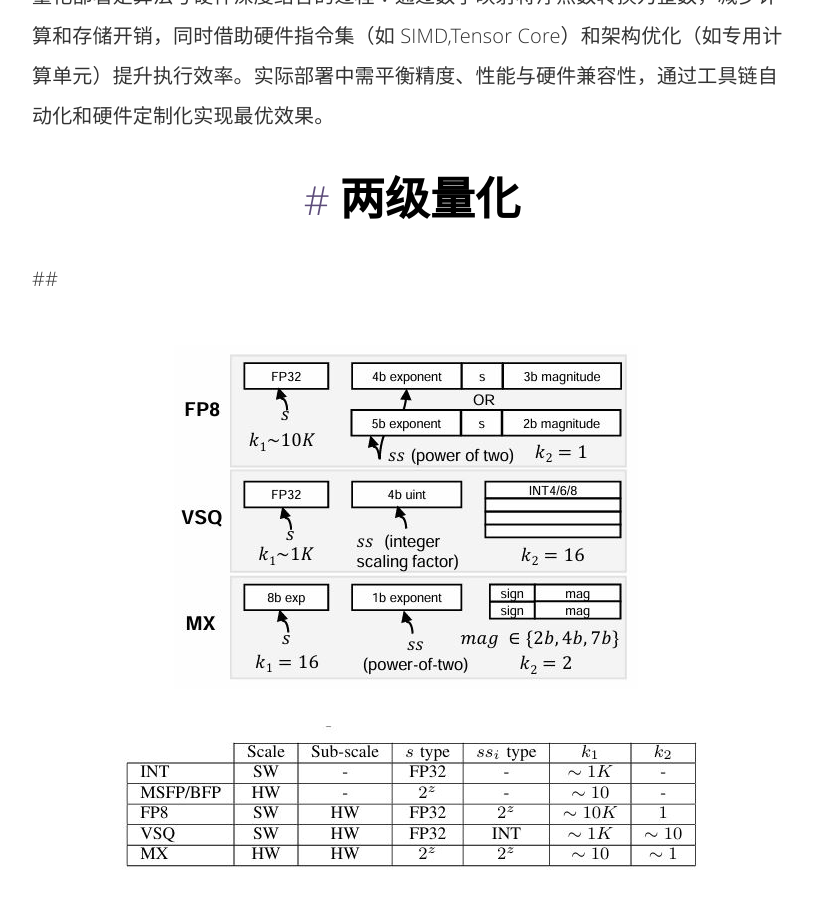
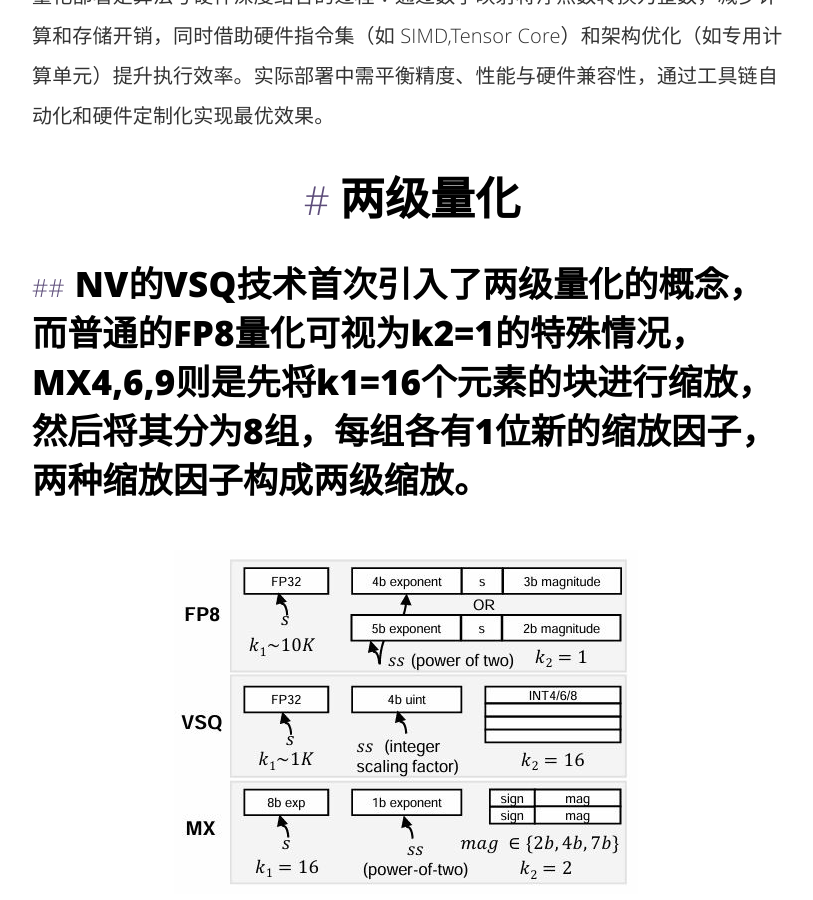
Before and after one commit to longlonglink/longlonglink.github.io, a Jekyll site: the page built from _posts/2025-05-23-shared microexponents.md, in a window 1280 px wide and 900 px high, scrolled down 1482 px. Shown: the whole window, without its empty margins (228-1041 px from the left). Built offline with Jekyll 4.4.1, drawn with Linux system fonts in a browser that asks for light colours; comment, search, counter and statistics services are not loaded.

Commit message:
Update 2025-05-23-shared microexponents.md

```diff
--- a/_posts/2025-05-23-shared microexponents.md
+++ b/_posts/2025-05-23-shared microexponents.md
@@ -42,6 +42,6 @@
 
 
 # 两级量化
-##
+## NV的VSQ技术首次引入了两级量化的概念，而普通的FP8量化可视为k2=1的特殊情况，MX4,6,9则是先将k1=16个元素的块进行缩放，然后将其分为8组，每组各有1位新的缩放因子，两种缩放因子构成两级缩放。
 [![图片](/assets/img/sharding-gerenciamento-usuarios/shared microexponents-1.JPG )](https://longlonglink.github.io/)
 [![图片](/assets/img/sharding-gerenciamento-usuarios/shared microexponents-2.JPG )](https://longlonglink.github.io/)
```
